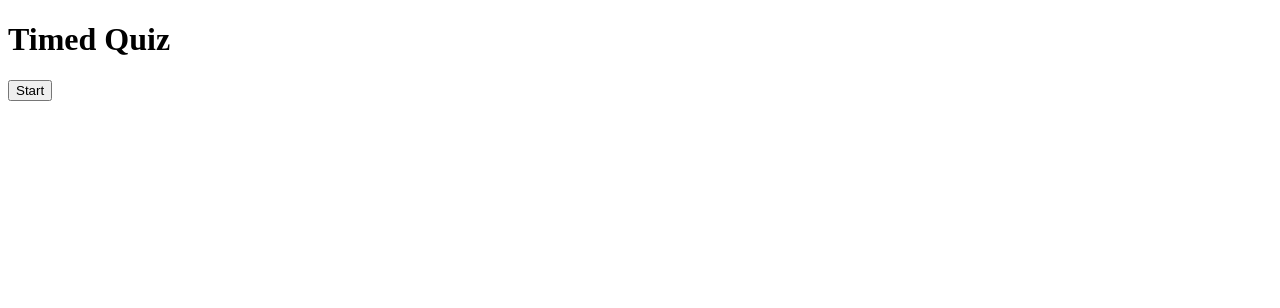
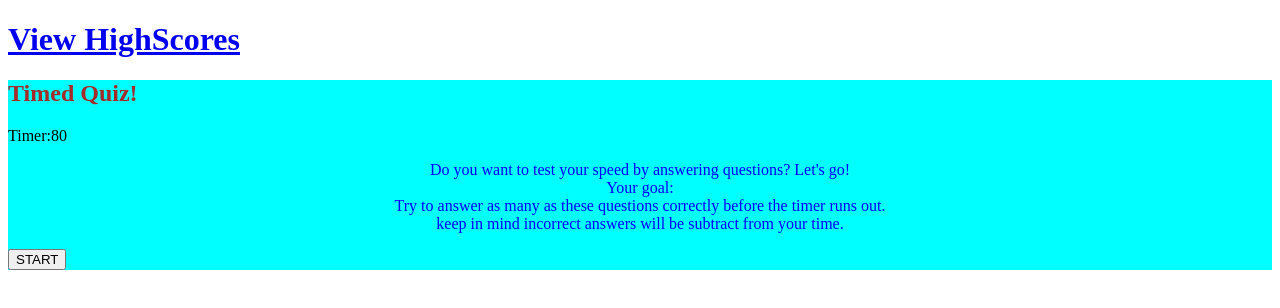
Before and after one commit to bernabasa/CODE-QUIZ-WEB-API, a plain HTML site: page index.html in a window 1280 px wide. Drawn offline with Linux system fonts and the light colour scheme.

Commit message:
creating var

```diff
--- a/assets/css/style.css
+++ b/assets/css/style.css
@@ -0,0 +1,14 @@
+.pageCon {
+    background-color: aqua;
+}
+.title {
+    color: brown;
+}
+.timer {
+    color: black;
+}
+.quizInfo {
+    color: blue;
+    align-content: center;
+    text-align: center;
+}
--- a/assets/js/script.js
+++ b/assets/js/script.js
@@ -0,0 +1,33 @@
+var questions = [
+    {
+        questOne: "When you pass a function into a function it is called?",
+        choices: ["Hosting",
+                "Call back Function",
+                "Loop",
+                "Pseudocode"],
+        answer: "Call back Function"
+    },
+    {
+        questTwo: "What are the two ways to create a function?",
+        choices: ["Function expression",
+                "Function declaration",
+                "All of the above"
+            ],
+            answer: "All of the above"
+    },
+    {
+        questThree: "What is a variable?",
+        choices: ["A named location for a value that gets stored in the browser's memory",
+                " is A collaction of functionalites and data that access through one name",
+
+        ],
+        answer: "A named location for a value that gets stored in the browser's memory"
+
+    },
+    ];
+
+    var score = 0;
+    var startTimer = document.querySelector("#startTimeBtn");
+    var currentTime = document.querySelector("#currentTime");
+    var timeLeft = 80;
+    var timepenality = 10;
--- a/index.html
+++ b/index.html
@@ -4,14 +4,47 @@
 <head>
   <meta charset="UTF-8">
   <meta name="viewport" content="width=device-width, initial-scale=1.0">
+  <link rel="styleSheet" href="./assets/css/style.css">
   <title>Conditional Statements</title>
 </head>
 
 <body>
- <h1>Timed Quiz</h1>
- <button>Start</button>
+    <header>
+        <div>
+ <h1>
+    <a href="#">View HighScores</a>
+ </h1>
+        </div>
+    </header>
+    <main class="pageCon" id="mainPageCon">
+      <div class="wrap">
+        <div id="quizTitle">
+          <h2 class="title">
+            Timed Quiz!
+          </h2>
 
-  <script src="script.js"></script>
+        </div>
+        <div class="timer">
+          <span id="currentTime">Timer:80</span>
+        </div>
+        <div id="quiz" class="quiz">
+          <div id="quizInfo">
+            <p id="quizText" class="quizInfo"> Do you want to test your speed by answering questions? Let's go! <br/>
+            <span>Your goal:</span><br>
+            Try to answer as many as these questions correctly before the timer runs out. <br>
+            keep in mind incorrect answers will be subtract from your time.
+            </p>
+          </div>
+          <div id="questionDiv" class="quiz">
+
+          </div>
+          <button class="btn" id="startTimeBtn">START</button>
+        </div>
+      </div>
+
+
+    </main>
+  <script src="./assets/js/script.js"></script>
 
 </body>
 </html>
```
